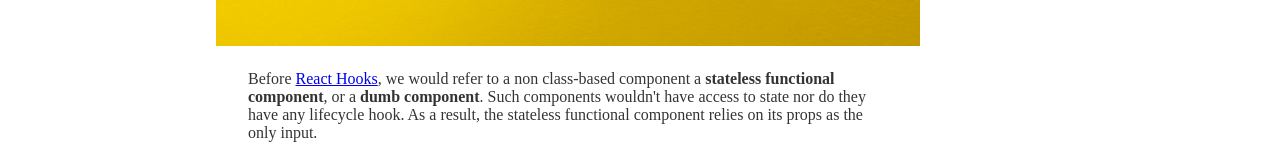
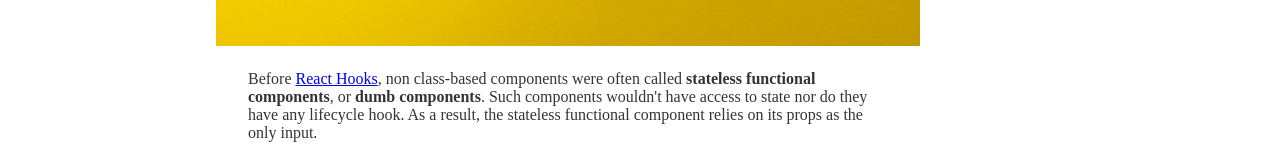
Before and after one commit to frendyguo-zz/frendyguo.me, a Gatsby site: page /real-power-of-react-custom-hooks in a window 1280 px wide. Shown: the part 632-790 px from the top of the page. Built offline with nearby package versions, Linux system fonts and the light colour scheme; Gatsby itself is replaced by a stand-in of ours; some packages are replaced by stand-ins of ours; what typography-theme-doelger would draw is missing.

Commit message:
fix: update intro

```diff
--- a/src/pages/real-power-of-react-custom-hooks.md
+++ b/src/pages/real-power-of-react-custom-hooks.md
@@ -4,7 +4,8 @@ date: '2021-02-18'
 featuredImage: '../images/why_custom_hooks/hook.jpg'
 shortDesc: And why you should be using them.
 ---
-Before [React Hooks](https://reactjs.org/docs/hooks-intro.html), we would refer to a non class-based component a **stateless functional component**, or a **dumb component**. Such components wouldn't have access to state nor do they have any lifecycle hook. As a result, the stateless functional component relies on its props as the only input.
+
+Before [React Hooks](https://reactjs.org/docs/hooks-intro.html), non class-based components were often called **stateless functional components**, or **dumb components**. Such components wouldn't have access to state nor do they have any lifecycle hook. As a result, the stateless functional component relies on its props as the only input.
 
 For the mere purpose of presentation, the stateless functional component is almost always preferred over a class-based component due to its simpler syntaxes.
 
```
